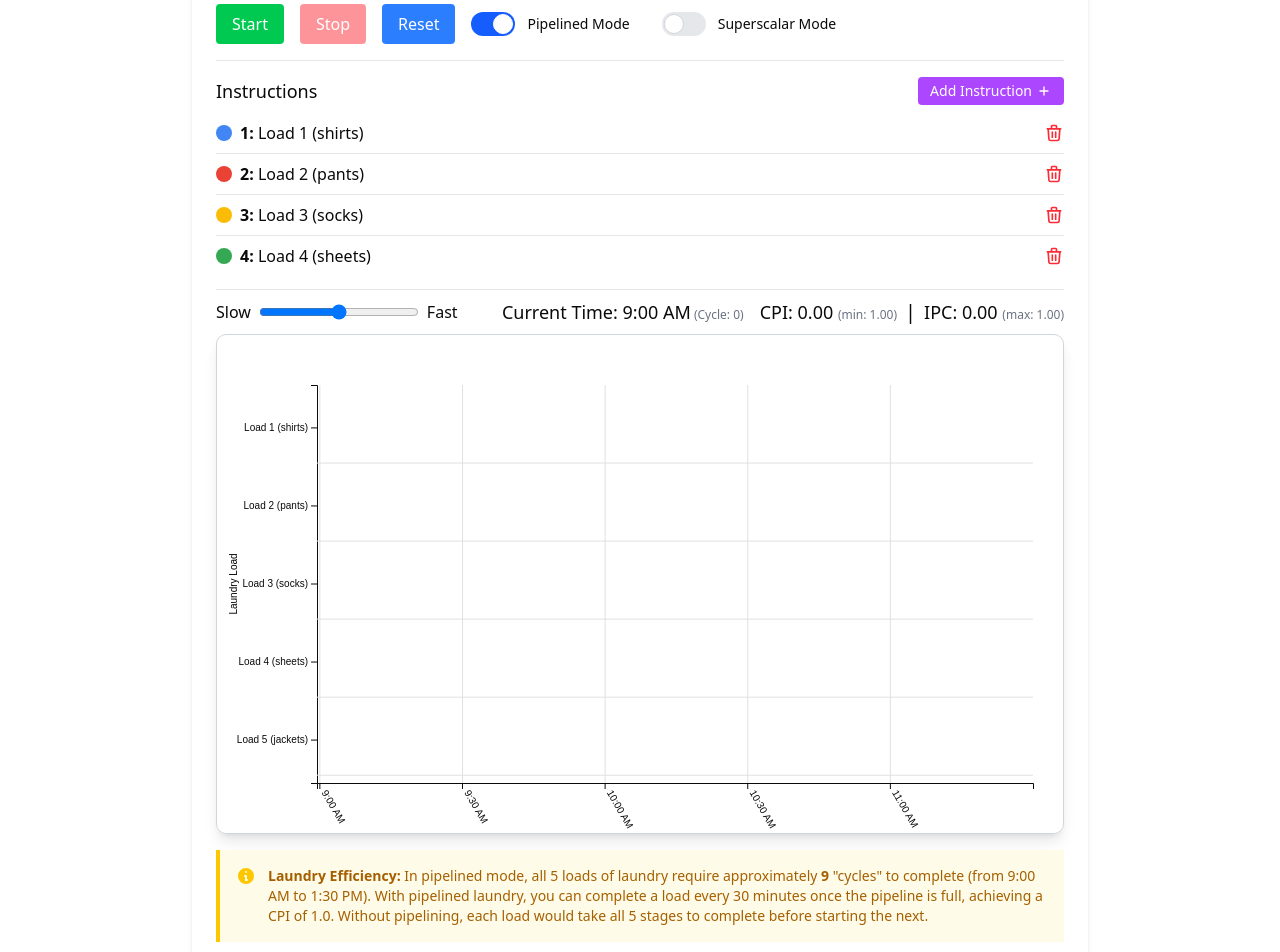
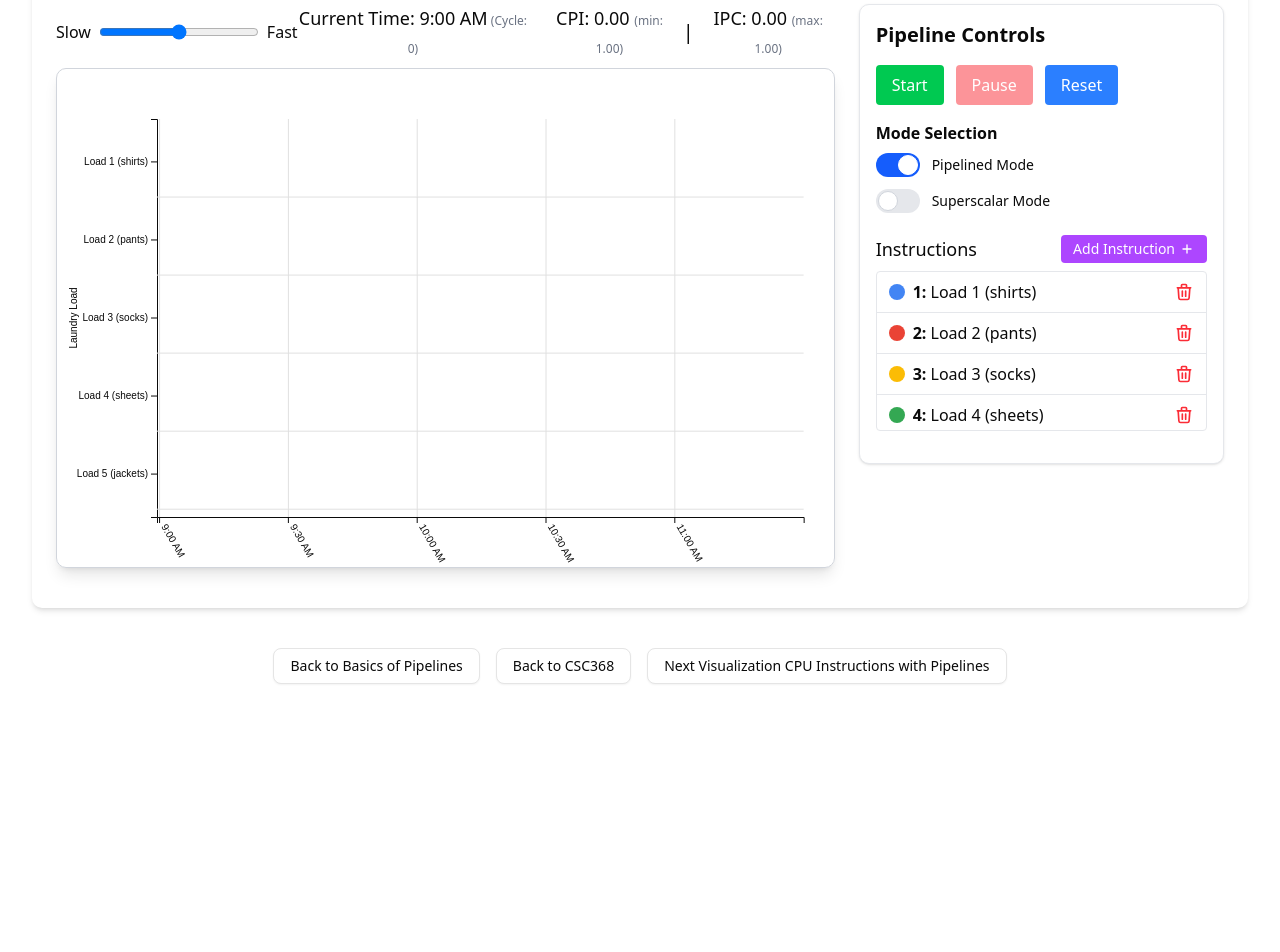
Before and after one commit to Goodr-Interactive/viz-computer-systems, a React (Vite) app: page /csc368/pipelining in a window 1280 px wide. Shown: the part 120-1072 px from the top of the page. After the commit the page ends 836 px from the top, so only its background shows below. Built offline with nearby package versions, Linux system fonts and the light colour scheme.

Commit message:
configure two columns instead of 1 for the view + removed some not useful text

```diff
--- a/src/pages/csc368/pipelining/components/PipelineVisualization.tsx
+++ b/src/pages/csc368/pipelining/components/PipelineVisualization.tsx
@@ -428,51 +428,6 @@ export const PipelineVisualization: React.FC<PipelineVisualizationProps> = ({
         }
       }
     });
-
-    // Draw instruction legend
-    // const legend = svg.append("g")
-    //   .attr("transform", `translate(${svgWidth - 150}, 10)`);
-
-    // Legend for laundry loads
-    // legend.append("text")
-    //   .attr("x", 0)
-    //   .attr("y", -5)
-    //   .attr("font-weight", "bold")
-    //   .text("Laundry Loads");
-
-    // pipelineInstructions.forEach((instr, i) => {
-    //   const legendItem = legend.append("g")
-    //     .attr("transform", `translate(0, ${i * 20 + 15})`);
-
-    // legendItem.append("rect")
-    //   .attr("width", 15)
-    //   .attr("height", 15)
-    //   .attr("fill", instr.color);
-
-    // legendItem.append("text")
-    //   .attr("x", 20)
-    //   .attr("y", 12)
-    //   .text(instr.name);
-    // });
-
-    // // Legend for pipeline stages
-    // const stageLegend = svg.append("g")
-    //   .attr("transform", `translate(10, 10)`);
-
-    // stageLegend.append("text")
-    //   .attr("x", 0)
-    //   .attr("y", -5)
-    //   .attr("font-weight", "bold")
-    //   .text("Pipeline Stages");
-
-    // PIPELINE_STAGES.forEach((stage, i) => {
-    //   const legendItem = stageLegend.append("g")
-    //     .attr("transform", `translate(0, ${i * 20 + 15})`);
-
-    //   legendItem.append("text")
-    //     .attr("font-weight", "bold")
-    //     .text(`${stage.charAt(0)} = ${stage}`);
-    // });
   }, [svgWidth, svgHeight, cycles, pipelineInstructions]);
 
   // Simulation logic
@@ -612,7 +567,7 @@ export const PipelineVisualization: React.FC<PipelineVisualizationProps> = ({
     setIsRunning(true);
   };
 
-  const handleStop = () => {
+  const handlePause = () => {
     setIsRunning(false);
   };
 
@@ -762,168 +717,10 @@ export const PipelineVisualization: React.FC<PipelineVisualizationProps> = ({
     : (1 / PIPELINE_STAGES.length).toFixed(2);
 
   return (
-    <div className="flex w-full flex-col items-center space-y-4">
-      <div className="mb-2 flex w-full flex-col gap-4 md:flex-row md:items-center">
-        <div className="flex space-x-4">
-          <button
-            onClick={handleStart}
-            disabled={isRunning}
-            className="rounded bg-green-500 px-4 py-2 text-white hover:bg-green-600 disabled:opacity-50"
-          >
-            Start
-          </button>
-          <button
-            onClick={handleStop}
-            disabled={!isRunning}
-            className="rounded bg-red-500 px-4 py-2 text-white hover:bg-red-600 disabled:opacity-50"
-          >
-            Stop
-          </button>
-          <button
-            onClick={handleReset}
-            className="rounded bg-blue-500 px-4 py-2 text-white hover:bg-blue-600"
-          >
-            {pipelineInstructions.every(
-              (instr) =>
-                instr.currentStage !== undefined && instr.currentStage >= PIPELINE_STAGES.length
-            )
-              ? "Start Over"
-              : "Reset"}
-          </button>
-        </div>
-
-        <div className="flex items-center space-x-4">
-          <label className="inline-flex cursor-pointer items-center">
-            <input
-              type="checkbox"
-              checked={isPipelined}
-              onChange={togglePipelineMode}
-              className="peer sr-only"
-            />
-            <div className="peer relative h-6 w-11 rounded-full bg-gray-200 peer-checked:bg-blue-600 peer-focus:ring-4 peer-focus:ring-blue-300 peer-focus:outline-none after:absolute after:top-[2px] after:left-[2px] after:h-5 after:w-5 after:rounded-full after:border after:border-gray-300 after:bg-white after:transition-all after:content-[''] peer-checked:after:translate-x-full peer-checked:after:border-white"></div>
-            <span className="ml-3 text-sm font-medium">
-              {isPipelined ? "Pipelined Mode" : "Non-pipelined Mode"}
-            </span>
-          </label>
-
-          {/* Superscalar toggle, only available in pipelined mode */}
-          {isPipelined && (
-            <label className="ml-4 inline-flex cursor-pointer items-center">
-              <input
-                type="checkbox"
-                checked={isSuperscalarActive}
-                onChange={() => {
-                  setIsSuperscalarActive(!isSuperscalarActive);
-                  handleReset();
-                }}
-                className="peer sr-only"
-              />
-              <div className="peer relative h-6 w-11 rounded-full bg-gray-200 peer-checked:bg-purple-600 peer-focus:ring-4 peer-focus:ring-purple-300 peer-focus:outline-none after:absolute after:top-[2px] after:left-[2px] after:h-5 after:w-5 after:rounded-full after:border after:border-gray-300 after:bg-white after:transition-all after:content-[''] peer-checked:after:translate-x-full peer-checked:after:border-white"></div>
-              <span className="ml-3 text-sm font-medium">
-                {isSuperscalarActive ? (
-                  <span className="flex items-center gap-2">
-                    Superscalar Mode ({superscalarFactor}-way)
-                    <span className="inline-flex items-center rounded-full bg-purple-100 px-2.5 py-0.5 text-xs font-medium text-purple-800">
-                      {superscalarFactor}x
-                    </span>
-                  </span>
-                ) : (
-                  "Superscalar Mode"
-                )}
-              </span>
-            </label>
-          )}
-        </div>
-      </div>
-
-      {/* Instruction Management UI */}
-      <div className="my-2 w-full border-t border-b border-gray-200 py-4">
-        <div className="mb-2 flex flex-col items-start justify-between md:flex-row md:items-center">
-          <h3 className="mb-2 text-lg font-medium md:mb-0">Instructions</h3>
-
-          <button
-            onClick={() => setShowAddForm(!showAddForm)}
-            className="flex items-center rounded bg-purple-500 px-3 py-1 text-sm text-white hover:bg-purple-600"
-          >
-            {showAddForm ? "Cancel" : "Add Instruction"}
-            {!showAddForm && (
-              <svg
-                className="ml-1 h-4 w-4"
-                fill="none"
-                stroke="currentColor"
-                viewBox="0 0 24 24"
-                xmlns="http://www.w3.org/2000/svg"
-              >
-                <path
-                  strokeLinecap="round"
-                  strokeLinejoin="round"
-                  strokeWidth={2}
-                  d="M12 6v6m0 0v6m0-6h6m-6 0H6"
-                />
-              </svg>
-            )}
-          </button>
-        </div>
-
-        {showAddForm && (
-          <div className="mb-4 flex flex-col gap-2 rounded bg-gray-50 p-3 md:flex-row">
-            <input
-              type="text"
-              value={newInstructionName}
-              onChange={(e) => setNewInstructionName(e.target.value)}
-              placeholder="Enter laundry load (e.g., Sweaters Load)"
-              className="flex-grow rounded border border-gray-300 px-3 py-2"
-            />
-            <button
-              onClick={handleAddInstruction}
-              disabled={!newInstructionName.trim()}
-              className="rounded bg-green-500 px-4 py-2 text-white hover:bg-green-600 disabled:opacity-50"
-            >
-              Add
-            </button>
-          </div>
-        )}
-
-        <div className="max-h-40 overflow-y-auto">
-          <ul className="divide-y divide-gray-200">
-            {pipelineInstructions.map((instr) => (
-              <li key={instr.id} className="flex items-center justify-between py-2">
-                <div className="flex items-center">
-                  <div
-                    className="mr-2 h-4 w-4 rounded-full"
-                    style={{ backgroundColor: instr.color }}
-                  ></div>
-                  <span>
-                    <strong>{instr.id}:</strong> {instr.name}
-                  </span>
-                </div>
-                <button
-                  onClick={() => handleRemoveInstruction(instr.id)}
-                  className="text-red-500 hover:text-red-700"
-                  title="Remove instruction"
-                >
-                  <svg
-                    className="h-5 w-5"
-                    fill="none"
-                    stroke="currentColor"
-                    viewBox="0 0 24 24"
-                    xmlns="http://www.w3.org/2000/svg"
-                  >
-                    <path
-                      strokeLinecap="round"
-                      strokeLinejoin="round"
-                      strokeWidth={2}
-                      d="M19 7l-.867 12.142A2 2 0 0116.138 21H7.862a2 2 0 01-1.995-1.858L5 7m5 4v6m4-6v6m1-10V4a1 1 0 00-1-1h-4a1 1 0 00-1 1v3M4 7h16"
-                    />
-                  </svg>
-                </button>
-              </li>
-            ))}
-          </ul>
-        </div>
-      </div>
-
-      <div className="mb-2 flex w-full flex-col justify-between md:flex-row md:items-center">
+    <div className="flex w-full flex-col lg:flex-row lg:gap-6">
+      {/* Visualization Container - Left side on desktop */}
+      <div className="flex w-full flex-col items-center lg:w-2/3">
+        <div className="mb-2 w-full flex flex-col justify-between md:flex-row md:items-center">
           <div className="flex items-center space-x-2">
             <span>Slow</span>
             <input
@@ -1011,77 +808,99 @@ export const PipelineVisualization: React.FC<PipelineVisualizationProps> = ({
             </div>
           </div>
         )}
+      </div>
 
-      <div className="mb-4 w-full border-l-4 border-yellow-400 bg-yellow-50 p-4">
-        <div className="flex">
-          <div className="flex-shrink-0">
-            <svg className="h-5 w-5 text-yellow-400" viewBox="0 0 20 20" fill="currentColor">
-              <path
-                fillRule="evenodd"
-                d="M18 10a8 8 0 11-16 0 8 8 0 0116 0zm-7-4a1 1 0 11-2 0 1 1 0 012 0zM9 9a1 1 0 000 2v3a1 1 0 001 1h1a1 1 0 100-2v-3a1 1 0 00-1-1H9z"
-                clipRule="evenodd"
+      {/* Controls and Instructions Container - Right side on desktop */}
+      <div className="flex w-full flex-col lg:w-1/3 lg:sticky lg:top-4 lg:self-start">
+        <div className="mb-4 rounded-lg border border-gray-200 bg-white p-4 shadow-sm">
+          <h2 className="mb-4 text-xl font-bold">Pipeline Controls</h2>
+          <div className="mb-4 flex flex-wrap gap-3">
+            <button
+              onClick={handleStart}
+              disabled={isRunning}
+              className="rounded bg-green-500 px-4 py-2 text-white hover:bg-green-600 disabled:opacity-50"
+            >
+              Start
+            </button>
+            <button
+              onClick={handlePause}
+              disabled={!isRunning}
+              className="rounded bg-red-500 px-4 py-2 text-white hover:bg-red-600 disabled:opacity-50"
+            >
+              Pause
+            </button>
+            <button
+              onClick={handleReset}
+              className="rounded bg-blue-500 px-4 py-2 text-white hover:bg-blue-600"
+            >
+              {pipelineInstructions.every(
+                (instr) =>
+                  instr.currentStage !== undefined && instr.currentStage >= PIPELINE_STAGES.length
+              )
+                ? "Start Over"
+                : "Reset"}
+            </button>
+          </div>
+
+          <div className="mb-4">
+            <h3 className="mb-2 font-semibold">Mode Selection</h3>
+            <div className="space-y-3">
+              <label className="inline-flex cursor-pointer items-center">
+                <input
+                  type="checkbox"
+                  checked={isPipelined}
+                  onChange={togglePipelineMode}
+                  className="peer sr-only"
                 />
-            </svg>
-          </div>
-          <div className="ml-3">
-            <p className="text-sm text-yellow-700">
-              <strong>Laundry Efficiency:</strong> In{" "}
-              {isPipelined
-                ? isSuperscalarActive
-                  ? "superscalar pipelined"
-                  : "pipelined"
-                : "non-pipelined"}{" "}
-              mode, all {pipelineInstructions.length} loads of laundry require approximately{" "}
-              <strong>{totalCyclesRequired}</strong> "cycles" to complete (from 9:00 AM to{" "}
-              {(() => {
-                const minutes = totalCyclesRequired * 30;
-                const hours = Math.floor(9 + minutes / 60);
-                const mins = minutes % 60;
-                const ampm = hours >= 12 ? "PM" : "AM";
-                const hour12 = hours > 12 ? hours - 12 : hours;
-                return `${hour12}:${mins === 0 ? "00" : mins} ${ampm}`;
-              })()}
-              ).
-              {isPipelined ? (
-                isSuperscalarActive ? (
-                  <>
-                    {" "}
-                    With superscalar pipelined laundry, you can complete {superscalarFactor} loads
-                    every 30 minutes once the pipeline is full, achieving a CPI of{" "}
-                    {(1 / superscalarFactor).toFixed(2)} and IPC of {superscalarFactor}. Without
-                    pipelining, each load would take all {PIPELINE_STAGES.length} stages to complete
-                    before starting the next.
-                  </>
+                <div className="peer relative h-6 w-11 rounded-full bg-gray-200 peer-checked:bg-blue-600 peer-focus:ring-4 peer-focus:ring-blue-300 peer-focus:outline-none after:absolute after:top-[2px] after:left-[2px] after:h-5 after:w-5 after:rounded-full after:border after:border-gray-300 after:bg-white after:transition-all after:content-[''] peer-checked:after:translate-x-full peer-checked:after:border-white"></div>
+                <span className="ml-3 text-sm font-medium">
+                  {isPipelined ? "Pipelined Mode" : "Non-pipelined Mode"}
+                </span>
+              </label>
+
+              {/* Superscalar toggle, only available in pipelined mode */}
+              {isPipelined && (
+                <label className="inline-flex cursor-pointer items-center">
+                  <input
+                    type="checkbox"
+                    checked={isSuperscalarActive}
+                    onChange={() => {
+                      setIsSuperscalarActive(!isSuperscalarActive);
+                      handleReset();
+                    }}
+                    className="peer sr-only"
+                  />
+                  <div className="peer relative h-6 w-11 rounded-full bg-gray-200 peer-checked:bg-purple-600 peer-focus:ring-4 peer-focus:ring-purple-300 peer-focus:outline-none after:absolute after:top-[2px] after:left-[2px] after:h-5 after:w-5 after:rounded-full after:border after:border-gray-300 after:bg-white after:transition-all after:content-[''] peer-checked:after:translate-x-full peer-checked:after:border-white"></div>
+                  <span className="ml-3 text-sm font-medium">
+                    {isSuperscalarActive ? (
+                      <span className="flex items-center gap-2">
+                        Superscalar Mode ({superscalarFactor}-way)
+                        <span className="inline-flex items-center rounded-full bg-purple-100 px-2.5 py-0.5 text-xs font-medium text-purple-800">
+                          {superscalarFactor}x
+                        </span>
+                      </span>
                     ) : (
-                  <>
-                    {" "}
-                    With pipelined laundry, you can complete a load every 30 minutes once the
-                    pipeline is full, achieving a CPI of 1.0. Without pipelining, each load would
-                    take all {PIPELINE_STAGES.length} stages to complete before starting the next.
-                  </>
-                )
-              ) : (
-                <>
-                  {" "}
-                  With non-pipelined laundry, you must complete all {PIPELINE_STAGES.length} stages
-                  for each load before starting the next one, resulting in a cycles-per-load of{" "}
-                  {PIPELINE_STAGES.length}.
-                </>
+                      "Superscalar Mode"
                     )}
-            </p>
-          </div>
+                  </span>
+                </label>
+              )}
             </div>
           </div>
 
-      {/* Next Visualization Button */}
-      <div className="mt-8 mb-4 flex w-full justify-center">
-        <a
-          href="/csc368/pipelining/registers"
-          className="flex items-center rounded-lg bg-purple-600 px-6 py-3 font-bold text-white shadow-lg hover:bg-purple-700"
+          {/* Instruction Management UI */}
+          <div className="mb-4">
+            <div className="mb-2 flex flex-wrap items-center justify-between gap-2">
+              <h3 className="text-lg font-medium">Instructions</h3>
+
+              <button
+                onClick={() => setShowAddForm(!showAddForm)}
+                className="flex items-center rounded bg-purple-500 px-3 py-1 text-sm text-white hover:bg-purple-600"
               >
-          Next Visualization: Processor Pipeline with RISC-V Instructions
+                {showAddForm ? "Cancel" : "Add Instruction"}
+                {!showAddForm && (
                   <svg
-            className="ml-2 h-5 w-5"
+                    className="ml-1 h-4 w-4"
                     fill="none"
                     stroke="currentColor"
                     viewBox="0 0 24 24"
@@ -1090,11 +909,73 @@ export const PipelineVisualization: React.FC<PipelineVisualizationProps> = ({
                     <path
                       strokeLinecap="round"
                       strokeLinejoin="round"
-              strokeWidth="2"
-              d="M9 5l7 7-7 7"
-            ></path>
+                      strokeWidth={2}
+                      d="M12 6v6m0 0v6m0-6h6m-6 0H6"
+                    />
                   </svg>
-        </a>
+                )}
+              </button>
+            </div>
+
+            {showAddForm && (
+              <div className="mb-4 flex flex-col gap-2 rounded bg-gray-50 p-3 md:flex-row">
+                <input
+                  type="text"
+                  value={newInstructionName}
+                  onChange={(e) => setNewInstructionName(e.target.value)}
+                  placeholder="Enter laundry load (e.g., Sweaters Load)"
+                  className="flex-grow rounded border border-gray-300 px-3 py-2"
+                />
+                <button
+                  onClick={handleAddInstruction}
+                  disabled={!newInstructionName.trim()}
+                  className="rounded bg-green-500 px-4 py-2 text-white hover:bg-green-600 disabled:opacity-50"
+                >
+                  Add
+                </button>
+              </div>
+            )}
+
+            <div className="max-h-40 overflow-y-auto rounded border border-gray-200">
+              <ul className="divide-y divide-gray-200">
+                {pipelineInstructions.map((instr) => (
+                  <li key={instr.id} className="flex items-center justify-between py-2 px-3">
+                    <div className="flex items-center">
+                      <div
+                        className="mr-2 h-4 w-4 rounded-full"
+                        style={{ backgroundColor: instr.color }}
+                      ></div>
+                      <span>
+                        <strong>{instr.id}:</strong> {instr.name}
+                      </span>
+                    </div>
+                    <button
+                      onClick={() => handleRemoveInstruction(instr.id)}
+                      className="text-red-500 hover:text-red-700"
+                      title="Remove instruction"
+                    >
+                      <svg
+                        className="h-5 w-5"
+                        fill="none"
+                        stroke="currentColor"
+                        viewBox="0 0 24 24"
+                        xmlns="http://www.w3.org/2000/svg"
+                      >
+                        <path
+                          strokeLinecap="round"
+                          strokeLinejoin="round"
+                          strokeWidth={2}
+                          d="M19 7l-.867 12.142A2 2 0 0116.138 21H7.862a2 2 0 01-1.995-1.858L5 7m5 4v6m4-6v6m1-10V4a1 1 0 00-1-1h-4a1 1 0 00-1 1v3M4 7h16"
+                        />
+                      </svg>
+                    </button>
+                  </li>
+                ))}
+              </ul>
+            </div>
+          </div>
+
+        </div>
       </div>
     </div>
   );
--- a/src/pages/csc368/pipelining/pipelining.tsx
+++ b/src/pages/csc368/pipelining/pipelining.tsx
@@ -10,7 +10,7 @@ export const Pipelining: React.FunctionComponent = () => {
       </h1>
 
 
-      <div className="w-full max-w-4xl rounded-lg bg-white p-6 shadow-md">
+      <div className="w-full max-w-7xl rounded-lg bg-white p-6 shadow-md">
         <PipelineVisualization />
       </div>
 
```
Lines whose indentation alone changed are shown as unchanged.
